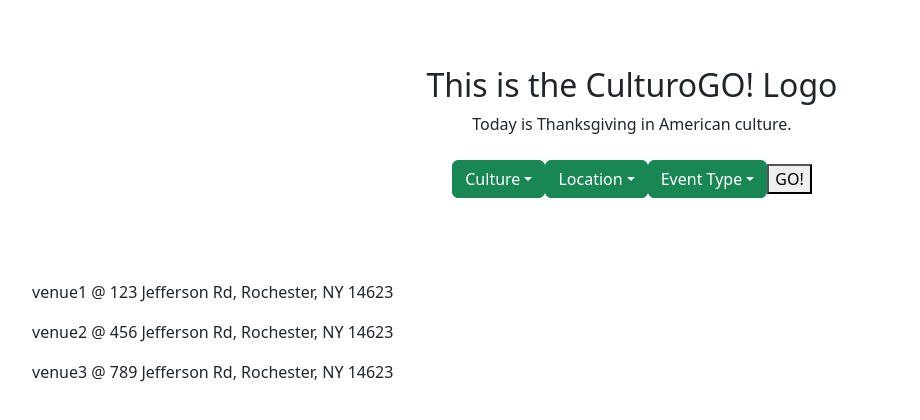
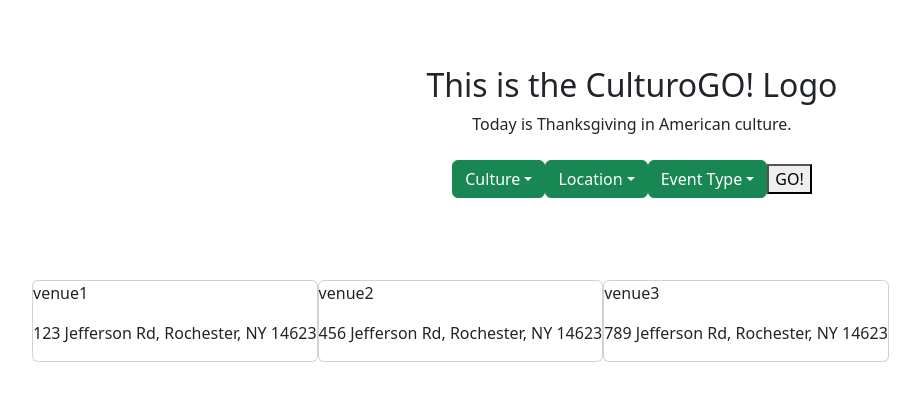
Before and after one commit to osgrouch/culturogo, a React (Vite) app in the folder frontend/: page / in a window 1280 px wide. Both pictures are taken after a click on the button "GO!". Shown: the top 420 px of the page, without its empty margins (8-928 px from the left). Built offline with nearby package versions, Linux system fonts and the light colour scheme.

Commit message:
feat(search): results display in Venue

```diff
--- a/frontend/src/homepage/Homepage.jsx
+++ b/frontend/src/homepage/Homepage.jsx
@@ -4,6 +4,7 @@ import Highlight from "./Highlight";
 import CultureFilter from "./filters/CultureFilter";
 import LocationFilter from "./filters/LocationFilter";
 import EventTypeFilter from "./filters/EventTypeFilter";
+import Venue from "./Venue";
 
 function getTodaysHighlight() {
   // TODO: GET HTTPS request to highlight endpoint
@@ -49,12 +50,10 @@ export default function Homepage() {
         </div>
       </div>
       {hasResultsToShow && (
-        <div className="search-results-container flex-fill overflow-auto p-4">
+        <div className="search-results-container d-flex flex-col overflow-auto p-4">
           {/* TODO: rework this data to be shown with a bootstrap card */}
           {searchResults.map((venue) => (
-            <p key={venue.id}>
-              {venue.title} @ {venue.address}
-            </p>
+            <Venue key={venue.id} info={venue} />
           ))}
         </div>
       )}
--- /dev/null
+++ b/frontend/src/homepage/Venue.jsx
@@ -0,0 +1,21 @@
+import React from 'react';
+import Card from 'react-bootstrap/Card';
+
+export default function Venue({ info }) {
+  // no data to display
+  if (!info) {
+    return null;
+  }
+
+  return (
+    <Card>
+      <Card.Text>{info.title}</Card.Text>
+      {info.description && <Card.Text>{info.description}</Card.Text>}
+      {info.start && <Card.Text>{info.start}</Card.Text>}
+      {info.end && <Card.Text>{info.end}</Card.Text>}
+      {info.address && <Card.Text>{info.address}</Card.Text>}
+      {info.link && <Card.Text>{info.link}</Card.Text>}
+      <a href='.'></a>
+    </Card>
+  )
+}
```
